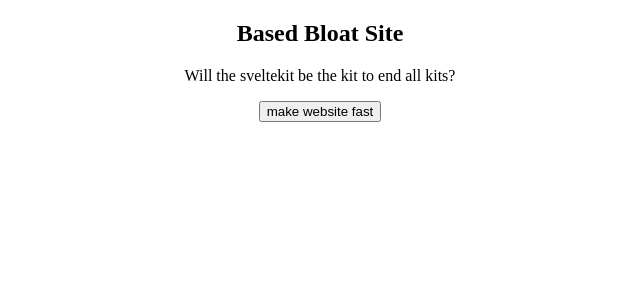
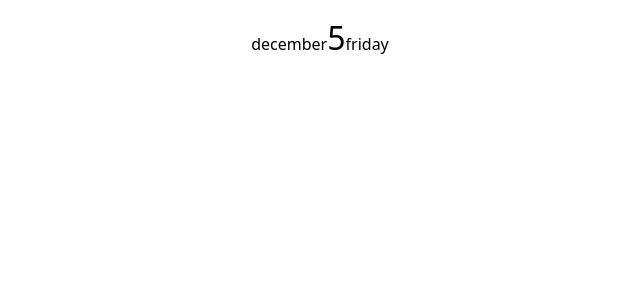
Before and after one commit to tomlson2/basedbloat, a SvelteKit app: page / in a window 1280 px wide. Shown: the top 300 px of the page, without its empty margins (320-960 px from the left). Built offline with nearby package versions, Linux system fonts and the light colour scheme.

Commit message:
started editing homepage

```diff
--- a/src/routes/+page.svelte
+++ b/src/routes/+page.svelte
@@ -1,21 +1,17 @@
 <script>
-let title = 'Based Bloat Site'
-
-const updateTitle = () => {
-	title = "Based Bloatless Site"
-}
+let hour, month, second
+const months = ["january","february","march","april","may","june","july","august","september","october","november","december"];
+const weekdays = ["sunday","monday","tuesday","wednesday","thursday","friday","saturday"];
+let day = new Date();
 </script>
 
-<div class="index">
-	<h2>{title}</h2>
-	<p>Will the sveltekit be the kit to end all kits?</p>
-	<button on:click={updateTitle}>make website fast</button>
+<div class="center">
+	<p>{months[day.getMonth()]}<span style="font-size: xx-large;">{day.getDay()}</span>{weekdays[day.getDay()]}</p>
 </div>
 
 <style>
-	.index {
+	.center {
+		font-family: system-ui, -apple-system, BlinkMacSystemFont, 'Segoe UI', Roboto, Oxygen, Ubuntu, Cantarell, 'Open Sans', 'Helvetica Neue', sans-serif;
 		text-align: center;
-		display: block;
-		margin: 20px auto;
 	}
 </style>
```
Also changed, not shown: src/routes/+about.svelte (deleted, +0 -12 lines), src/routes/test/+hello.svelte (deleted, +0 -4 lines).
